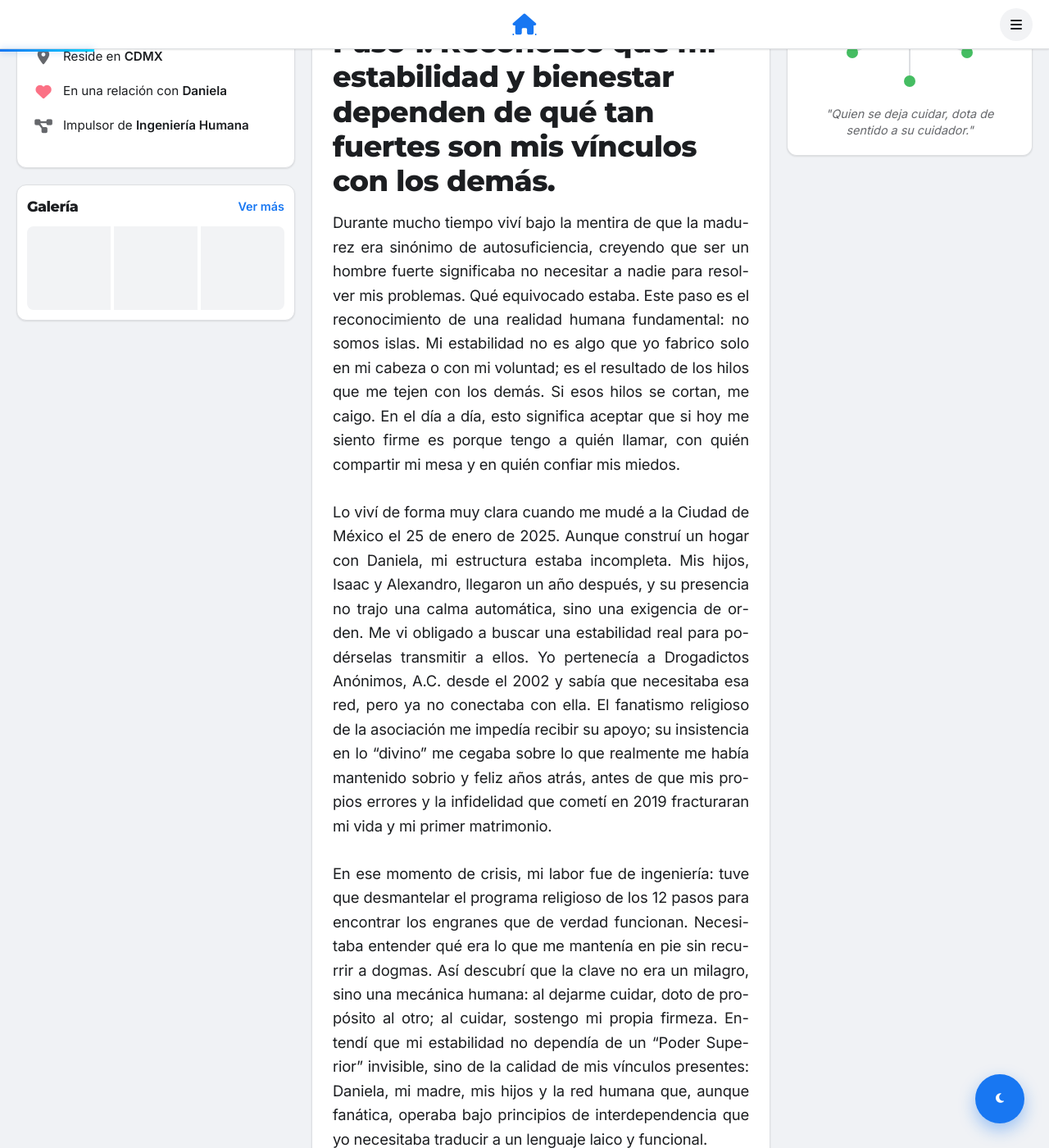
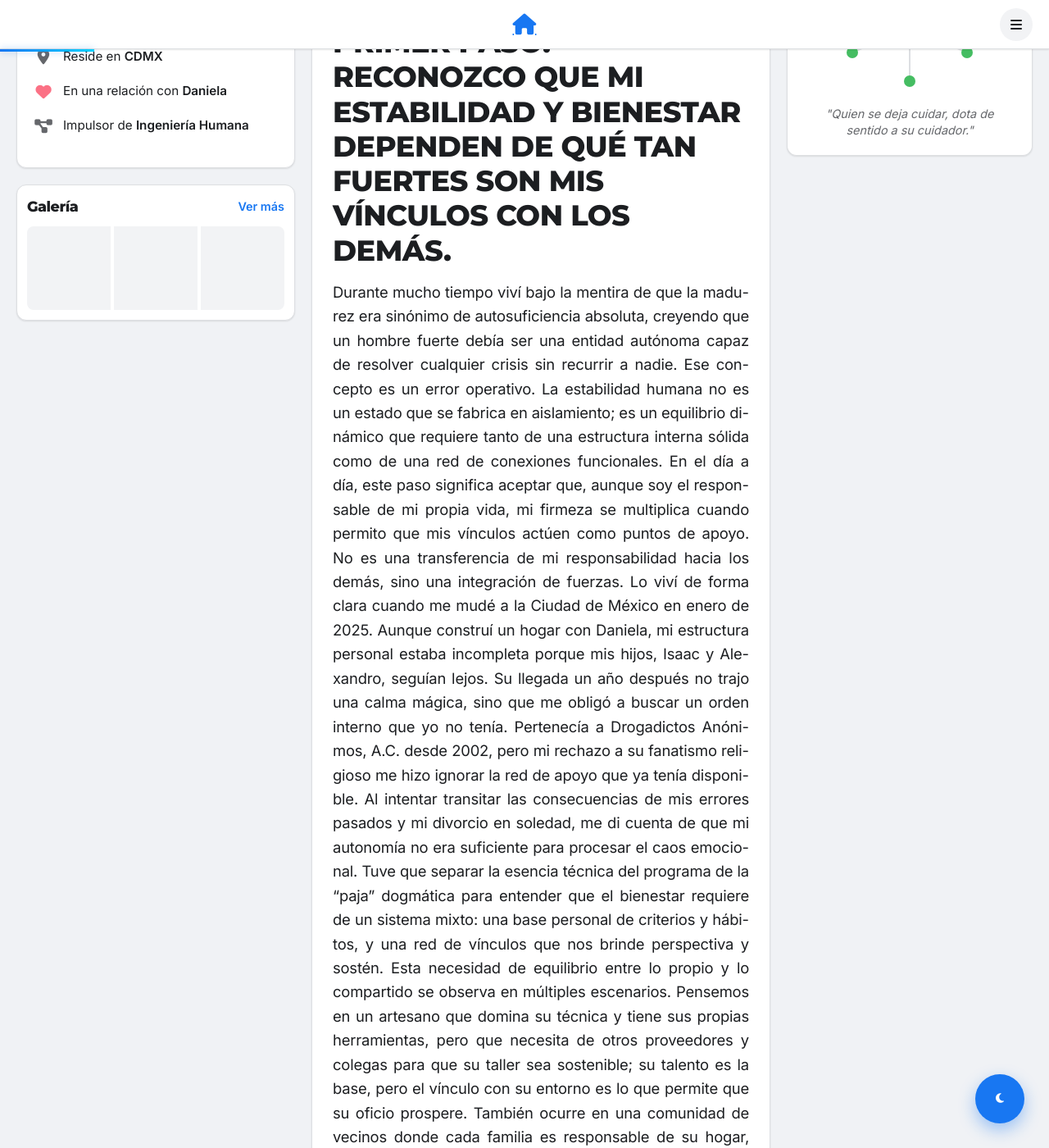
Before and after one commit to cafrhein/muro, a Jekyll site: the page built from _posts/2026-03-20-paso-1-interdependencia.md, in a window 1280 px wide and 1400 px high, scrolled down 202 px. Shown: the whole window at 82% size. Built offline with Jekyll 4.4.1, drawn with Linux system fonts in a browser that asks for light colours; some of the changed text lies outside the part shown.

Commit message:
Revise post on interdependence and personal stability
Revised the content to emphasize the importance of interdependence and the balance between personal responsibility and support from others. Enhanced clarity and structure in the narrative.

```diff
--- a/_posts/2026-03-20-paso-1-interdependencia.md
+++ b/_posts/2026-03-20-paso-1-interdependencia.md
@@ -1,21 +1,14 @@
 ---
 layout: post
-title: "Paso 1: Reconozco que mi estabilidad y bienestar dependen de qué tan fuertes son mis vínculos con los demás."
+title: "PRIMER PASO: RECONOZCO QUE MI ESTABILIDAD Y BIENESTAR DEPENDEN DE QUÉ TAN FUERTES SON MIS VÍNCULOS CON LOS DEMÁS."
 date: 2026-03-20
 category: Filosofía
 ---
 
 
-Durante mucho tiempo viví bajo la mentira de que la madurez era sinónimo de autosuficiencia, creyendo que ser un hombre fuerte significaba no necesitar a nadie para resolver mis problemas. Qué equivocado estaba. Este paso es el reconocimiento de una realidad humana fundamental: no somos islas. Mi estabilidad no es algo que yo fabrico solo en mi cabeza o con mi voluntad; es el resultado de los hilos que me tejen con los demás. Si esos hilos se cortan, me caigo. En el día a día, esto significa aceptar que si hoy me siento firme es porque tengo a quién llamar, con quién compartir mi mesa y en quién confiar mis miedos.
-
-Lo viví de forma muy clara cuando me mudé a la Ciudad de México el 25 de enero de 2025. Aunque construí un hogar con Daniela, mi estructura estaba incompleta. Mis hijos, Isaac y Alexandro, llegaron un año después, y su presencia no trajo una calma automática, sino una exigencia de orden. Me vi obligado a buscar una estabilidad real para podérselas transmitir a ellos. Yo pertenecía a Drogadictos Anónimos, A.C. desde el 2002 y sabía que necesitaba esa red, pero ya no conectaba con ella. El fanatismo religioso de la asociación me impedía recibir su apoyo; su insistencia en lo "divino" me cegaba sobre lo que realmente me había mantenido sobrio y feliz años atrás, antes de que mis propios errores y la infidelidad que cometí en 2019 fracturaran mi vida y mi primer matrimonio.
-
-En ese momento de crisis, mi labor fue de ingeniería: tuve que desmantelar el programa religioso de los 12 pasos para encontrar los engranes que de verdad funcionan. Necesitaba entender qué era lo que me mantenía en pie sin recurrir a dogmas. Así descubrí que la clave no era un milagro, sino una mecánica humana: al dejarme cuidar, doto de propósito al otro; al cuidar, sostengo mi propia firmeza. Entendí que mi estabilidad no dependía de un "Poder Superior" invisible, sino de la calidad de mis vínculos presentes: Daniela, mi madre, mis hijos y la red humana que, aunque fanática, operaba bajo principios de interdependencia que yo necesitaba traducir a un lenguaje laico y funcional.
-
-Esta realidad se refleja en muchos otros ámbitos. Lo vemos en el profesional que tiene un equipo talentoso pero no delega nada, terminando agotado a pesar de tener gente dispuesta a sumar. También en quien recibe un diagnóstico médico difícil y, teniendo una familia amorosa, decide callarlo para "no molestar", descubriendo que el aislamiento lo debilita más que la propia enfermedad. En todos estos casos, el error es el mismo: creer que la soledad nos protege cuando en realidad nos expone, ignorando que el intercambio de cuidado es lo que nos da estructura.
-
-Sin embargo, hay muros que nos impiden ver esta verdad. Por dentro, nos detiene el orgullo de creer que usar el apoyo de otros es una derrota, o la culpa por errores pasados que nos hace sentir indignos de ser cuidados. Por fuera, nos enfrentamos a grupos que disfrazan la ayuda mutua con dogmas que nos alejan de la lógica. Ambos obstáculos nos distraen de la necesidad sistémica de la interdependencia. Nos hacen olvidar que no necesitamos fe ciega, sino vínculos funcionales y honestos.
-
-Para quien ha vivido atrapado en la autosuficiencia, practicar este paso comienza con pequeños movimientos para reactivar los vínculos que ya existen, despojándolos de cualquier juicio o dogma. Se trata de hacer una "auditoría de silencios" e identificar qué cargas estás llevando solo por no querer admitir que necesitas ayuda. El ejercicio es elegir a un vínculo de confianza y decirle: "Tengo este problema, no busco que lo resuelvas, solo necesito que sepas que estoy pasando por esto". Es rendir la idea de ser el único responsable de todo y aceptar que tu bienestar es una responsabilidad compartida.
-
-La lección es clara. La autosuficiencia es un error de diseño. La clave de la firmeza humana no está en los milagros ni en el esfuerzo solitario, sino en la humildad de reconocer que nuestra vida cobra sentido y estabilidad solo cuando permitimos que el apoyo de los demás nos dé sustento. Al final, quien se deja cuidar, no solo se rescata a sí mismo, sino que le otorga una utilidad vital y un propósito a quien le ofrece su mano.
+Durante mucho tiempo viví bajo la mentira de que la madurez era sinónimo de autosuficiencia absoluta, creyendo que un hombre fuerte debía ser una entidad autónoma capaz de resolver cualquier crisis sin recurrir a nadie. Ese concepto es un error operativo. La estabilidad humana no es un estado que se fabrica en aislamiento; es un equilibrio dinámico que requiere tanto de una estructura interna sólida como de una red de conexiones funcionales. En el día a día, este paso significa aceptar que, aunque soy el responsable de mi propia vida, mi firmeza se multiplica cuando permito que mis vínculos actúen como puntos de apoyo. No es una transferencia de mi responsabilidad hacia los demás, sino una integración de fuerzas.
+Lo viví de forma clara cuando me mudé a la Ciudad de México en enero de 2025. Aunque construí un hogar con Daniela, mi estructura personal estaba incompleta porque mis hijos, Isaac y Alexandro, seguían lejos. Su llegada un año después no trajo una calma mágica, sino que me obligó a buscar un orden interno que yo no tenía. Pertenecía a Drogadictos Anónimos, A.C. desde 2002, pero mi rechazo a su fanatismo religioso me hizo ignorar la red de apoyo que ya tenía disponible. Al intentar transitar las consecuencias de mis errores pasados y mi divorcio en soledad, me di cuenta de que mi autonomía no era suficiente para procesar el caos emocional. Tuve que separar la esencia técnica del programa de la "paja" dogmática para entender que el bienestar requiere de un sistema mixto: una base personal de criterios y hábitos, y una red de vínculos que nos brinde perspectiva y sostén.
+Esta necesidad de equilibrio entre lo propio y lo compartido se observa en múltiples escenarios. Pensemos en un artesano que domina su técnica y tiene sus propias herramientas, pero que necesita de otros proveedores y colegas para que su taller sea sostenible; su talento es la base, pero el vínculo con su entorno es lo que permite que su oficio prospere. También ocurre en una comunidad de vecinos donde cada familia es responsable de su hogar, pero la seguridad y el orden del edificio dependen de la capacidad de todos para colaborar y cuidarse mutuamente. Incluso en una relación de pareja, la estabilidad no nace de fundirse en el otro, sino de ser dos individuos con estructura propia que deciden ser el soporte mutuo en los momentos de vulnerabilidad.
+Sin embargo, alcanzar este equilibrio tiene obstáculos específicos. Por dentro, nos frena el orgullo de creer que pedir apoyo es una derrota de nuestra autonomía, o la culpa que nos hace sentir indignos de ser sostenidos. Por fuera, nos enfrentamos a dos extremos: una cultura que idolatra el individualismo radical y, por otro lado, grupos que exigen una sumisión dogmática para ofrecer su ayuda. El reto es evitar ambos abismos. La autonomía saludable es indispensable para tomar decisiones y sostener consecuencias, pero la interdependencia es lo que nos permite no quebrarnos cuando nuestra base interna es puesta a prueba por crisis que superan nuestra capacidad individual.
+Para practicar este paso de manera funcional, es necesario realizar una "auditoría de vínculos" con criterio de selección. No se trata de abrirse a cualquiera, sino de identificar a personas cuya integridad y resultados de vida respetes. El ejercicio consiste en elegir un área de tu vida donde sientas que tu juicio está agotado y compartirlo con un vínculo seguro, diciendo: "Tengo este problema y necesito contrastar mi perspectiva con la tuya". Al hacerlo, no estás entregando el control de tu vida, estás nutriendo tu propio criterio con información externa de calidad para tomar mejores decisiones.
+La lección es que la estabilidad no es un logro solitario ni una dependencia ciega. La autosuficiencia absoluta es una fragilidad disfrazada de fuerza, mientras que la interdependencia consciente es la verdadera tecnología del bienestar. Al final, la firmeza no nace de ser una columna aislada, sino de ser parte de una estructura donde cada pieza tiene su propio peso y, al mismo tiempo, se apoya en las demás para resistir las presiones de la vida. Quien se deja cuidar no pierde su fuerza; dota de propósito al otro y consolida su propia capacidad para seguir adelante.
```
